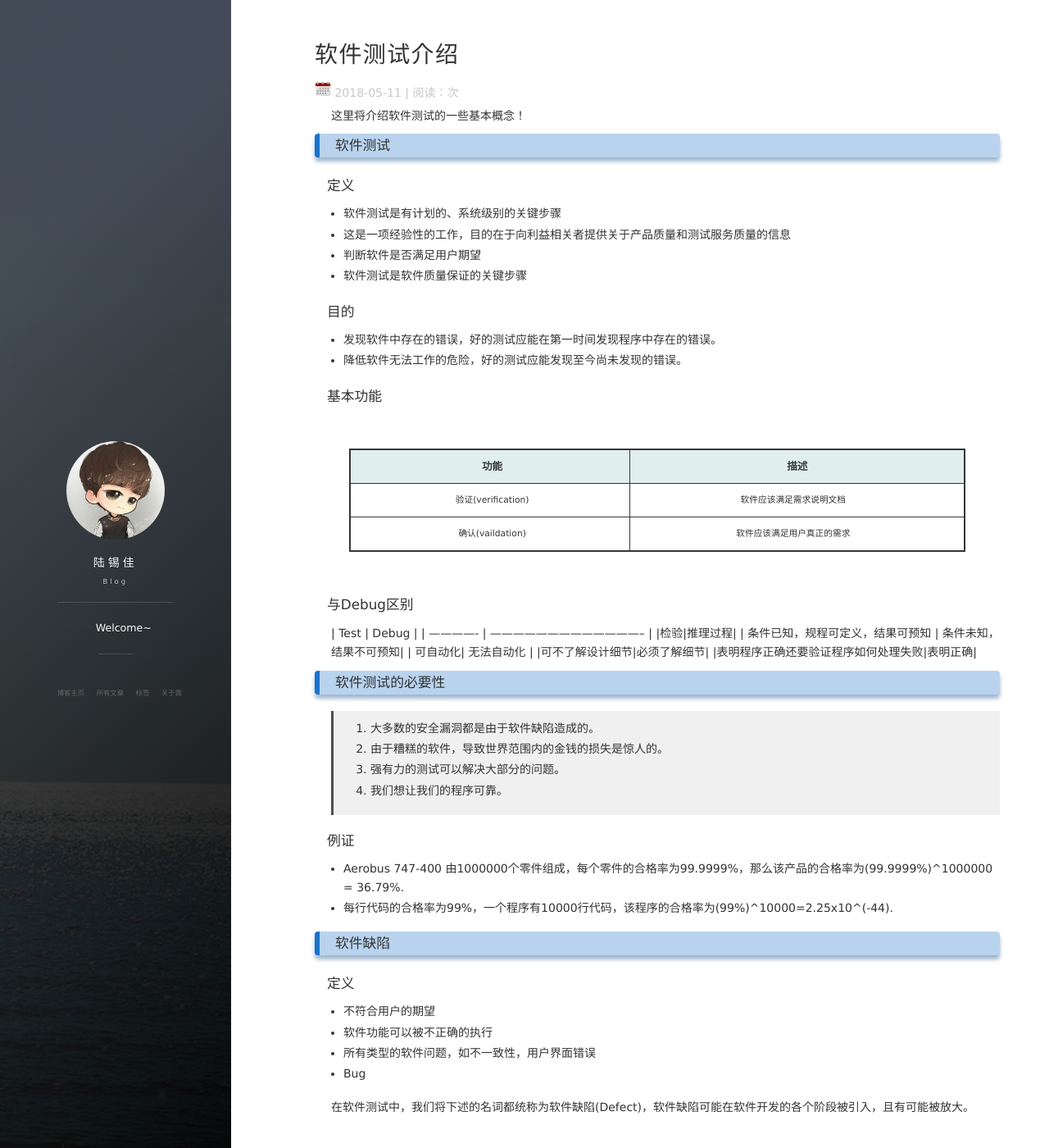
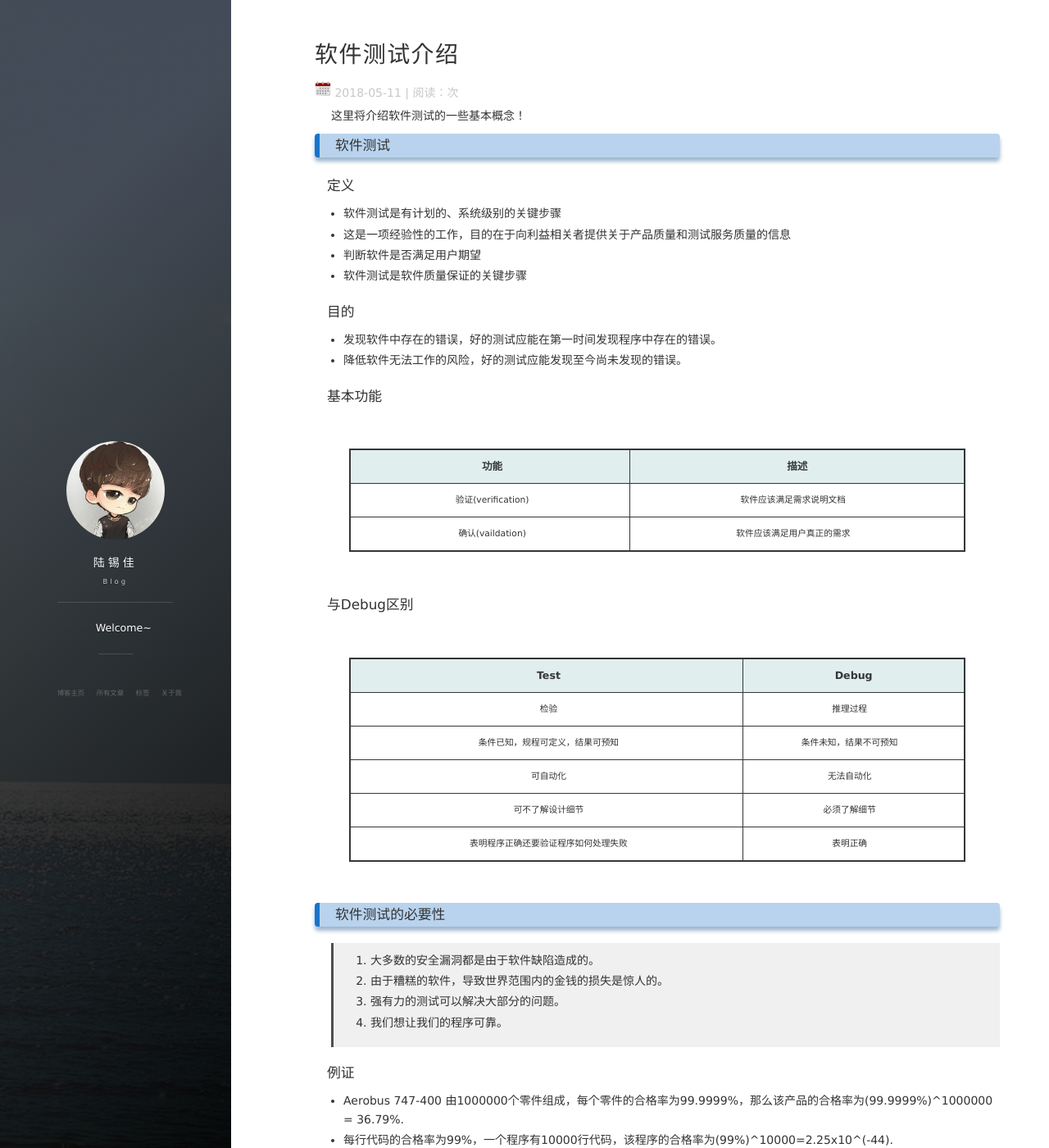
Before and after one commit to lxjsy/blog, a Jekyll site: the page built from _posts/2018-5-11-SoftwareTestingIntroduction.md, in a window 1280 px wide and 1400 px high. Shown: the whole window at 82% size. Built offline with Jekyll 4.4.1, drawn with Linux system fonts in a browser that asks for light colours; nearby versions of some CDN libraries; comment, search, counter and statistics services are not loaded.

Commit message:
change table style

```diff
--- a/_posts/2018-5-11-SoftwareTestingIntroduction.md
+++ b/_posts/2018-5-11-SoftwareTestingIntroduction.md
@@ -18,7 +18,7 @@ tag: Software Testing
 
 #### 目的
 * 发现软件中存在的错误，好的测试应能在第一时间发现程序中存在的错误。
-* 降低软件无法工作的危险，好的测试应能发现至今尚未发现的错误。
+* 降低软件无法工作的风险，好的测试应能发现至今尚未发现的错误。
 
 #### 基本功能
 
@@ -28,6 +28,7 @@ tag: Software Testing
 | 确认(vaildation)  | 软件应该满足用户真正的需求  |
 
 #### 与Debug区别
+
 | Test | Debug                   |
 | ------------- | ----------------------------------------- |
 |检验|推理过程|
```
